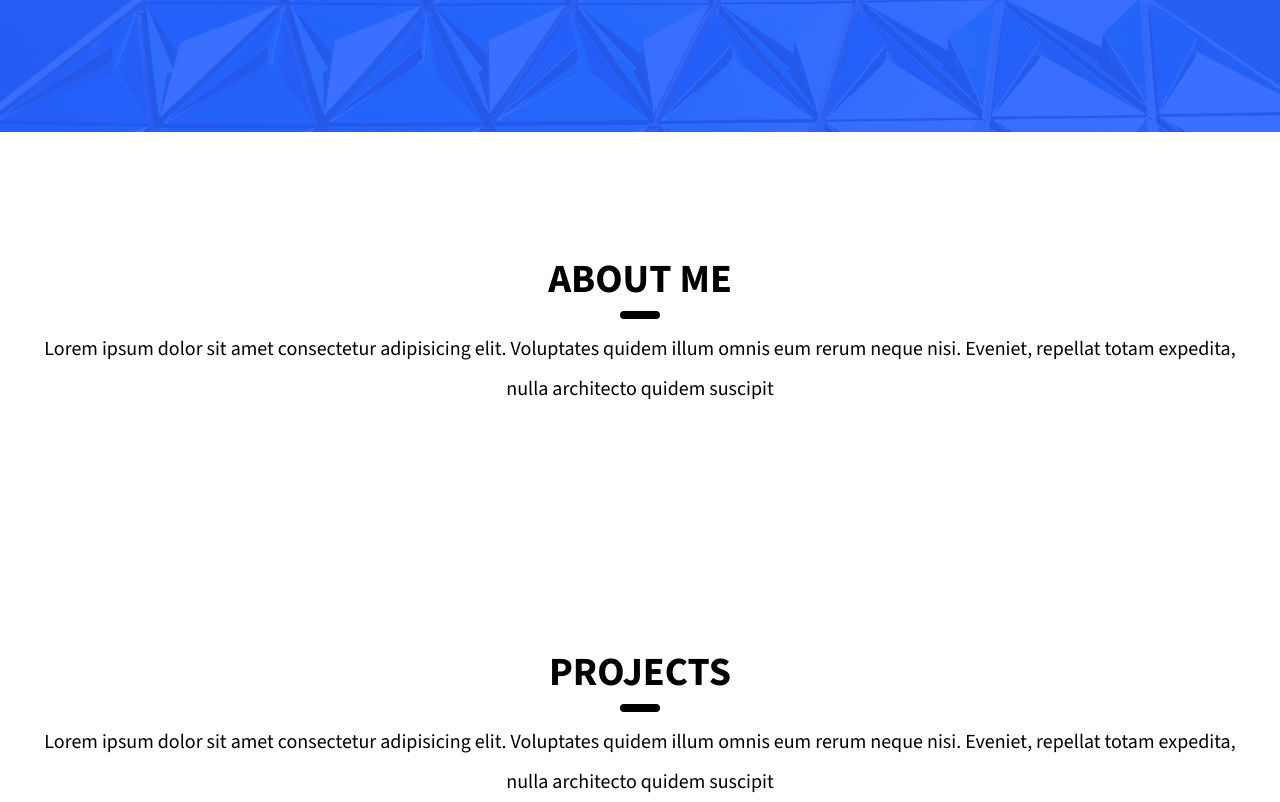
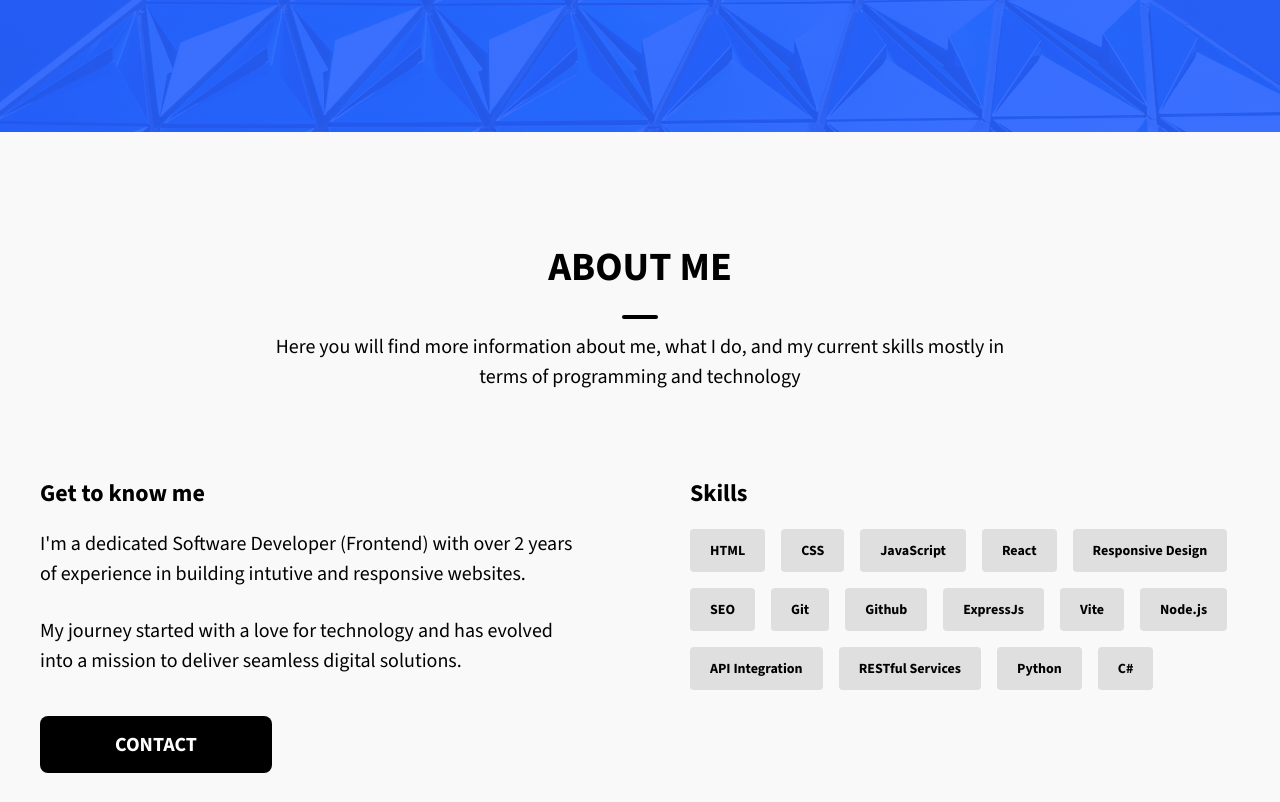
Before and after one commit to MSeries-kelvin/3o3e3rlio, a plain HTML site: page index.html in a window 1280 px wide. Shown: the part 678-1480 px from the top of the page. Drawn offline with nearby package versions, Linux system fonts and the light colour scheme.

Commit message:
about section patch

```diff
--- a/index.html
+++ b/index.html
@@ -46,7 +46,7 @@
         <section class="home-hero">
             <div class="home-hero__content">
                 <h1>Hi I'm Ogheneserome Aramiyor</h1>
-                <p>I'm a Frontend Developer with a passion for creating clean, modern, and user-friendly websites.</p>
+                <p>I'm a Software Developer with a passion for creating clean, modern, and user-friendly websites.</p>
                 <p class="home-hero__content__para-last">Let's build something amazing together.</p>
                 <a href="#projects" class="home-hero__content__btn">PROJECTS</a>
             </div>
@@ -55,8 +55,38 @@
             <div class="main-container">
                 <h2 class="h2-heading">
                     <span class="h2-heading__main">ABOUT ME</span>
-                    <span class="h2-heading__description">Lorem ipsum dolor sit amet consectetur adipisicing elit. Voluptates quidem illum omnis eum rerum neque nisi. Eveniet, repellat totam expedita, nulla architecto quidem suscipit</span>
+                    <span class="h2-heading__description">Here you will find more information about me, what I do, and my current skills mostly in terms of programming and technology</span>
                 </h2>
+                <div class="about__content-cont">
+                    <div class="about__content-item">
+                        <h3>Get to know me</h3>
+                        <p>I'm a dedicated Software Developer (Frontend) with over 2 years of experience in building intutive and responsive websites.</p><br>
+                        <p>My journey started with a love for technology and has evolved into a mission to deliver seamless digital solutions.</p>
+                        <a href="#contact" class="about__content__btn">CONTACT</a>
+                    </div>
+                    <div class="about__content-item">
+                        <h3>Skills</h3>
+                        <div class="skills-cont">
+                            <ul class="skills">
+                                <li class="skill">HTML</li>
+                                <li class="skill">CSS</li>
+                                <li class="skill">JavaScript</li>
+                                <li class="skill">React</li>
+                                <li class="skill">Responsive Design</li>
+                                <li class="skill">SEO</li>
+                                <li class="skill">Git</li>
+                                <li class="skill">Github</li>
+                                <li class="skill">ExpressJs</li>
+                                <li class="skill">Vite</li>
+                                <li class="skill">Node.js</li>
+                                <li class="skill">API Integration</li>
+                                <li class="skill">RESTful Services</li>
+                                <li class="skill">Python</li>
+                                <li class="skill">C#</li>
+                            </ul>
+                        </div>
+                    </div>
+                </div>
             </div>
         </section>
         <section id="projects" class="projects">
--- a/styles/index.css
+++ b/styles/index.css
@@ -6,10 +6,8 @@
 
 body {
     font-size: 1.25rem;
-}
-
-p, a {
-    /* color: #333; */
+    width: 100%;
+    height: 100vh;
 }
 
 :root {
@@ -32,33 +30,37 @@ h1 {
 
 .h2-heading {
     text-align: center;
+    line-height: 30px;
+    margin-bottom: 80px;
 }
 
 .h2-heading .h2-heading__main {
     font-size: 2.5rem;
     text-transform: uppercase;
     display: block;
-    margin-bottom: 20px;
+    margin-bottom: 1.25em;
     position: relative;
 }
 
 .h2-heading .h2-heading__main::after {
     content: '';
     display: block;
-    width: 40px;
-    height: 8px;
+    width: 36px;
+    height: 4px;
     border-radius: 4px;
     background-color: var(--main-color);
     position: absolute;
     top: 50%;
     left: 50%;
-    transform: translate(-50%, 400%);
+    transform: translate(-50%, 1200%);
 }
 
-.h2-heading .h2-heading__description {
+.h2-heading span.h2-heading__description {
+    display: inline-block;
     font-size: 1.25rem;
-    line-height: 2px;
     font-weight: normal;
+    max-width: 750px;
+    overflow: auto;
 }
 
 h3 {
@@ -77,7 +79,8 @@ section {
 /* header section */
 
 .main-header {
-    position: sticky;
+    position: fixed;
+    width: 100%;
     top: 0;
     z-index: 1;
 }
@@ -185,9 +188,11 @@ section {
 .home-hero {
     width: 100%;
     height: 90vh;
+    margin-top: 90px;
     background-image: linear-gradient(rgba(39, 97, 255, 0.9), rgba(39, 96, 255, 0.9)), url(../images/background.jpg);
     background-size: 100%;
     background-position: center;
+    background-repeat: no-repeat;
     color: #fff;
 }
 
@@ -216,3 +221,71 @@ section {
     border-radius: 8px;
     margin-top: 60px;
 }
+
+
+
+/* --------------- about section ----------------------- */
+
+.about {
+    background-color: #f9f9f9;
+}
+
+.about__content-cont {
+    display: grid;
+    grid-template-columns: 1fr 1fr;
+    gap: 100px;
+}
+
+.about__content-cont h3 {
+    margin-bottom: 20px;
+}
+
+.about__content-cont p {
+    line-height: 30px;
+}
+
+.about__content__btn {
+    display: inline-block;
+    padding: 15px 75px;
+    background-color: var(--background-color);
+    font-weight: 700;
+    text-decoration: none;
+    color: var(--secondary-background-color);
+    border-radius: 8px;
+    margin-top: 40px;
+}
+
+.skills {
+    display: flex;
+    list-style: none;
+    flex-wrap: wrap;
+    gap: 16px;
+}
+
+.skill {
+    padding: 12px 20px;
+    background-color: #dfdfdf;
+    border-radius: 4px;
+    font-size: .7em;
+    font-weight: 700;
+}
+
+@media (max-width: 950px) {
+    .about__content-cont {
+        display: flex;
+        flex-direction: column;
+    }
+
+    .skills {
+        display: flex;
+        list-style: none;
+        flex-wrap: wrap;
+        gap: 20px;
+    }
+
+    .skill {
+        padding: 12px 20px;
+        background-color: #e4e4e4;
+        border-radius: 4px;
+    }
+}
```
